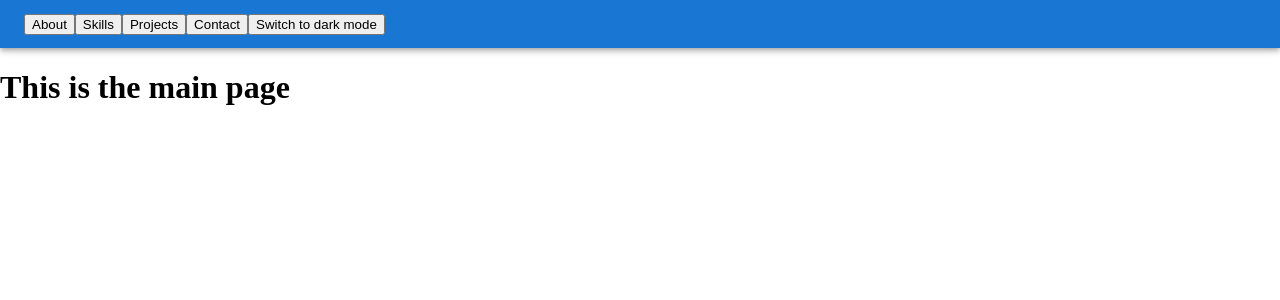
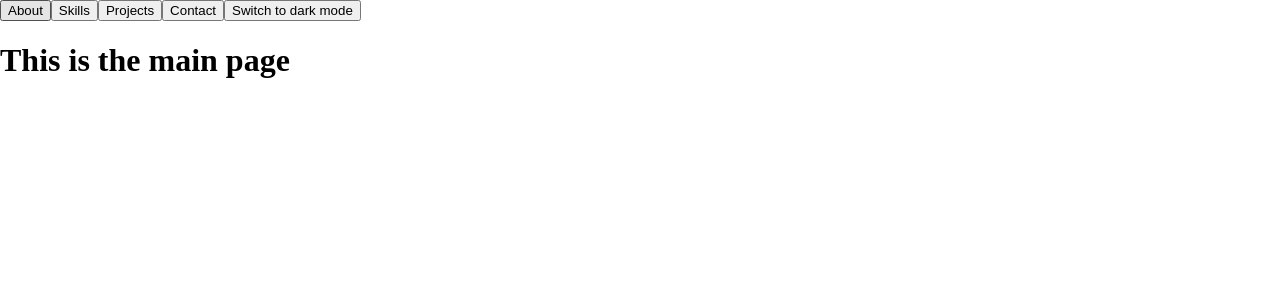
Before and after one commit to cortex05/dan-portfolio, a React (Vite) app: page / in a window 1280 px wide. Shown: the top 300 px of the page. Built offline with nearby package versions, Linux system fonts and the light colour scheme.

Commit message:
feat: removed material UI

```diff
--- a/package.json
+++ b/package.json
@@ -10,9 +10,6 @@
     "preview": "vite preview"
   },
   "dependencies": {
-    "@emotion/react": "^11.14.0",
-    "@emotion/styled": "^11.14.1",
-    "@mui/material": "^7.3.4",
     "react": "^19.1.1",
     "react-dom": "^19.1.1",
     "react-router-dom": "^7.9.3"
--- a/src/App.css
+++ b/src/App.css
@@ -1,6 +1,6 @@
 body {
   margin: 0;
   width: 100%;
-  background-color: var(--color-bg);
-  color: var(--color-text);
+  /* background-color: var(--color-bg);
+  color: var(--color-text); */
 }
--- a/src/components/Header/Header.module.css
+++ b/src/components/Header/Header.module.css
@@ -4,4 +4,7 @@
   justify-content: start;
   align-items: center;
   /* padding: 20px; */
+
+    background-color: var(--color-bg);
+  color: var(--color-text);
 }
--- a/src/components/Header/Header.tsx
+++ b/src/components/Header/Header.tsx
@@ -1,4 +1,4 @@
-import { AppBar, Box, Toolbar } from "@mui/material";
+
 import React from "react";
 import { ThemeToggle } from "../ThemeToggle/ThemeToggle";
 import styles from "./Header.module.css";
@@ -7,10 +7,8 @@ import { useNavigate } from "react-router-dom";
 const Header = () => {
   const navigate = useNavigate()
   return (
-    <Box sx={{ flexGrow: 1 }}>
-      <AppBar position="static">
-        <Toolbar variant="dense">
-          <div className={styles.headerBody}>
+    <>
+      <div className={styles.headerBody}>
             <div className={styles.navLinks}>
               <button onClick={() => navigate("/")}>About</button>
               <button onClick={() => navigate("/skills")}>Skills</button>
@@ -19,9 +17,7 @@ const Header = () => {
             </div>
             <ThemeToggle />
           </div>
-        </Toolbar>
-      </AppBar>
-    </Box>
+    </>
   );
 };
 
```
Also changed, not shown: 1 other file (tests, documents, lock files or other folders).
